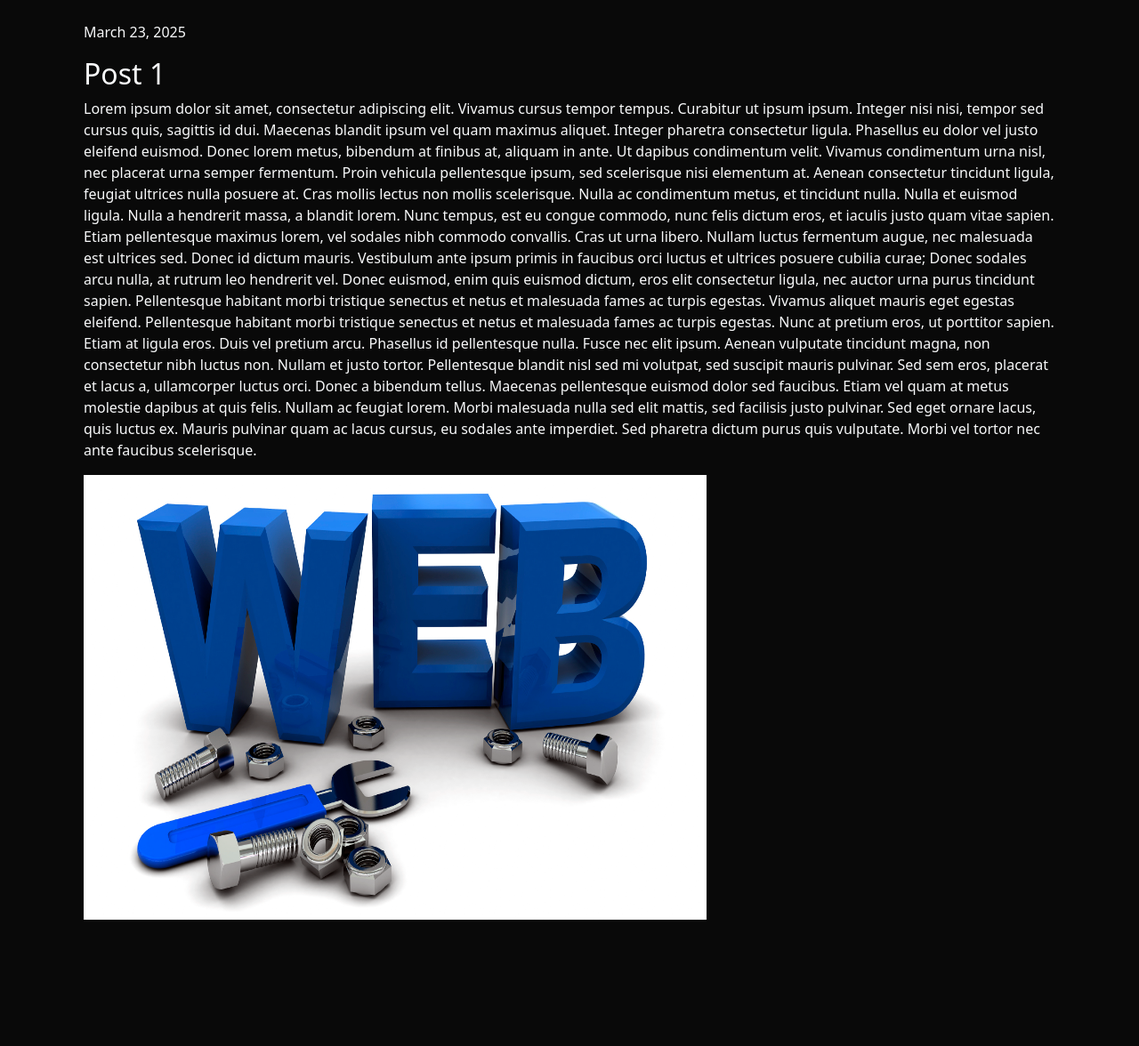
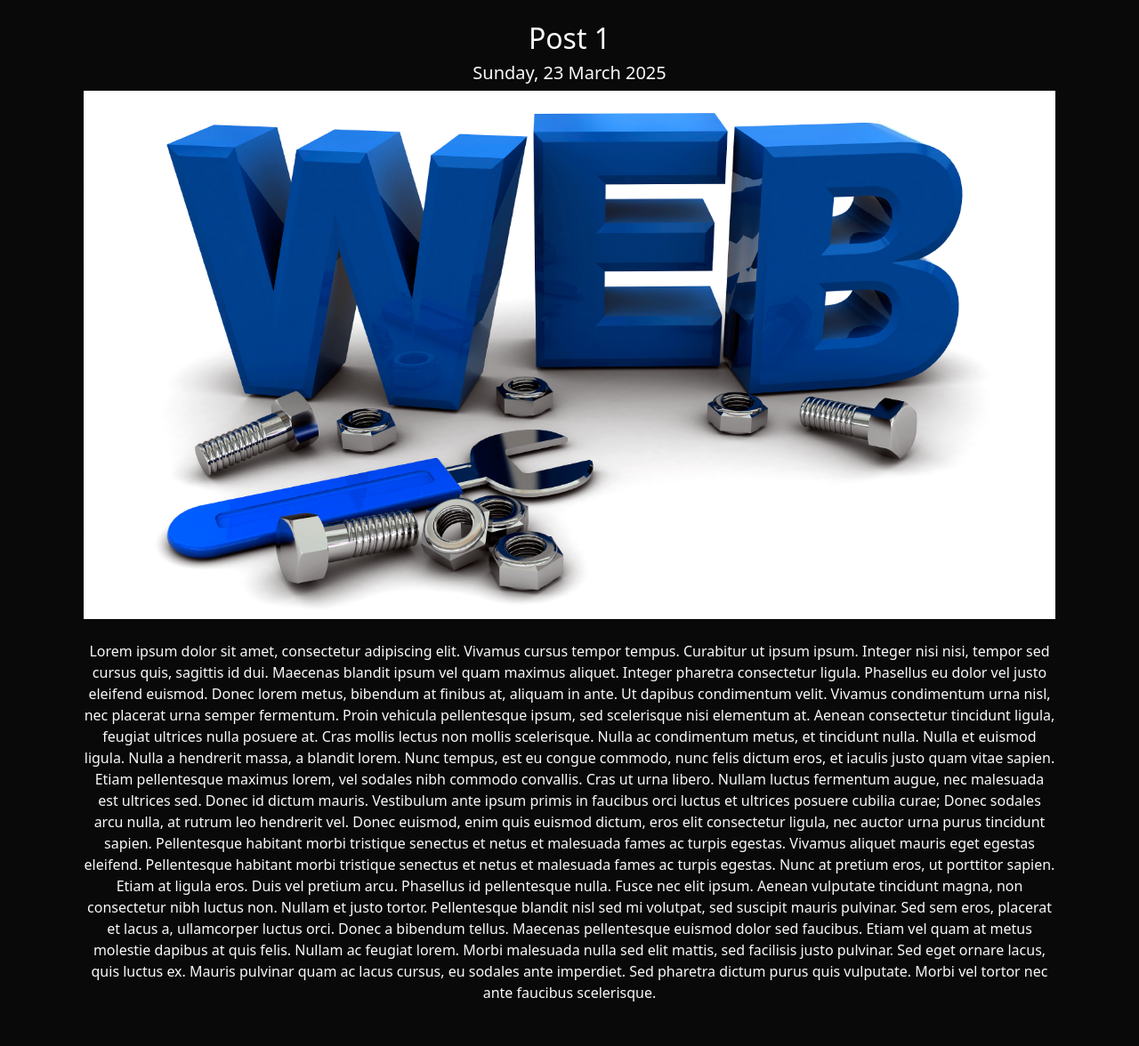
Before and after one commit to adolfojb2/My_Portfolio, a Django app: page /blog/1 in a window 1280 px wide. Shown: the part 56-1232 px from the top of the page at 89% size. Before the commit the page ends 1090 px from the top, so only its background shows below. Run offline with Django 5.2, Linux system fonts and the light colour scheme; data comes from the database, SQL or seed files in the repository.

Commit message:
Mejora visual de la seccion post especificos

```diff
--- a/blog/templates/post_detail.html
+++ b/blog/templates/post_detail.html
@@ -1,10 +1,13 @@
 {% extends 'layout.html' %}
 {% block content %}
+    <div class="text-center">
+        <h2>{{post.title}}</h2>
+        <h3 class="my-2 h5">{{post.date|date:"l, d F Y"}}</h3>
+        <img src="{{post.image.url}}"  alt="{{post.title}}" class="img-fluid">
+        <div class="my-4">
+            <p>{{post.description|safe}}</p>
+        </div>
+    </div>
 
 
-    <p>{{post.date}}<p>
-    <h2>{{post.title}}</h2>
-    <p>{{post.description|safe}}</p>
-    <img src="{{post.image.url}}" width="700" height="500" alt="{{post.title}}">
-
 {% endblock %}
--- a/blog/templates/posts.html
+++ b/blog/templates/posts.html
@@ -10,8 +10,8 @@
                     <img src="{{post.image.url}}"  alt="{{post.title}}" class="img-fluid">
                 </div>
                 <div class="col-9">
+                    <h2>{{post.title}}</h2>
                     <p>{{post.date|date:"l, d F Y"}}<p>
-                    <h2>{{post.title}}</h2>
                     <p>{{post.description|striptags|truncatechars:250}}</p>
                     <a href="{% url 'blog:post_detail' post.id %}" class="btn btn-primary">more</a>
                 </div>
```
